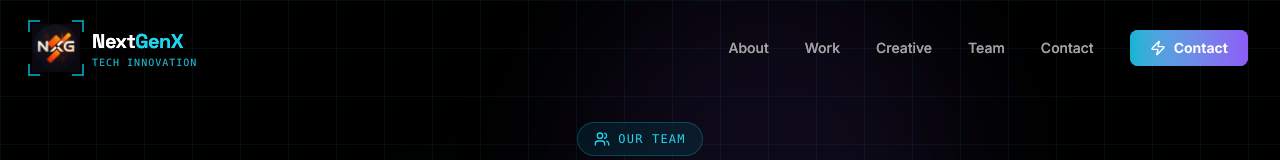
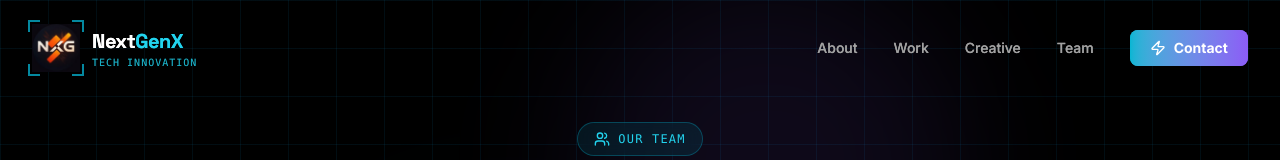
Before and after one commit to NextGenXplorer/nxgportfolio, a Next.js app: page /team in a window 1280 px wide. Shown: the top 160 px of the page. Built offline with nearby package versions, Linux system fonts and the light colour scheme.

Commit message:
Fix: Resolve build warnings and remove duplicate nav items

```diff
--- a/app/layout.tsx
+++ b/app/layout.tsx
@@ -9,11 +9,12 @@ const spaceGrotesk = Space_Grotesk({ subsets: ["latin"], variable: "--font-space
 export const metadata: Metadata = {
   title: "NextGenX | Future of Connected Technology",
   description: "NextGenX is a premium tech brand building universal animated experiences.",
-  viewport: {
-    width: "device-width",
-    initialScale: 1,
-    maximumScale: 5,
-  },
+};
+
+export const viewport = {
+  width: "device-width",
+  initialScale: 1,
+  maximumScale: 5,
 };
 
 import { Navbar } from "@/components/layout/Navbar";
--- a/data/site.json
+++ b/data/site.json
@@ -20,10 +20,6 @@
     {
       "label": "Team",
       "href": "/team"
-    },
-    {
-      "label": "Contact",
-      "href": "#contact"
     }
   ],
   "socials": [
--- a/package.json
+++ b/package.json
@@ -2,6 +2,7 @@
   "name": "nxgportfolio",
   "version": "0.1.0",
   "private": true,
+  "type": "module",
   "scripts": {
     "dev": "next dev",
     "build": "next build",
```
